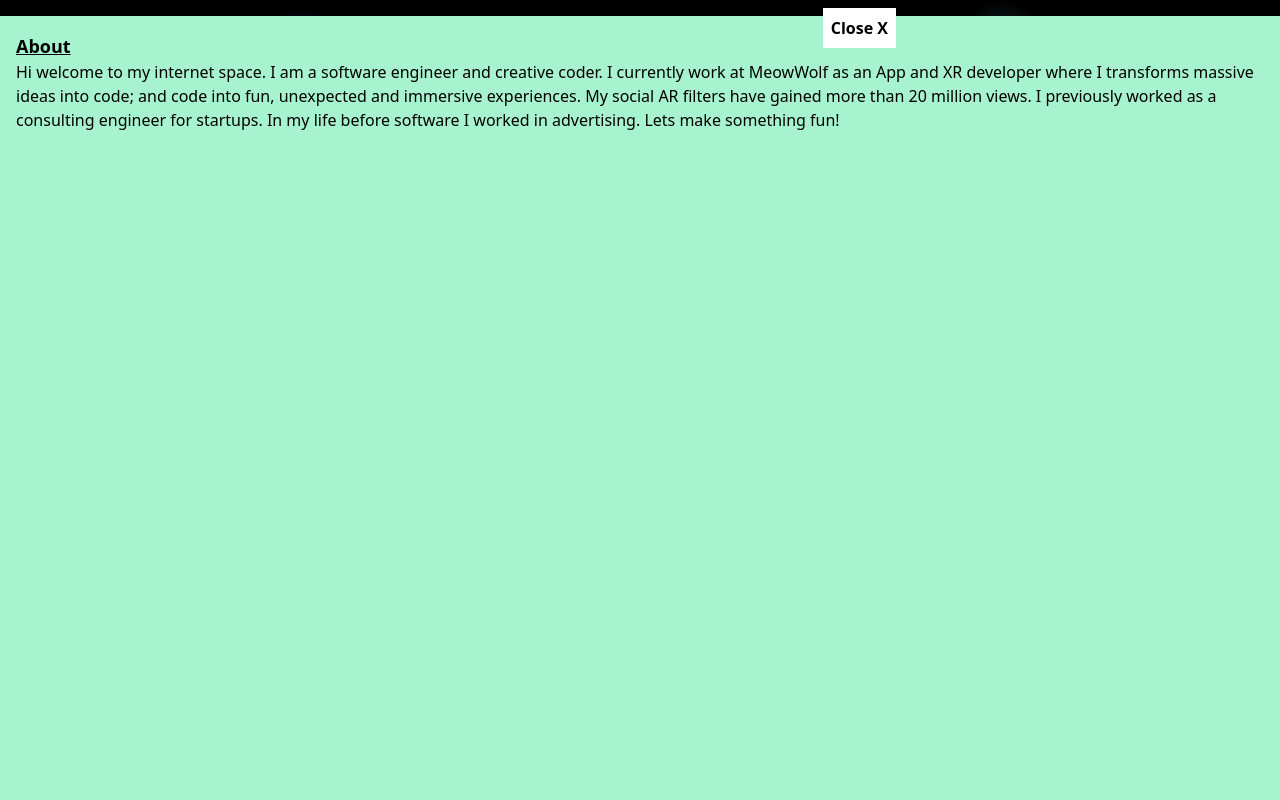
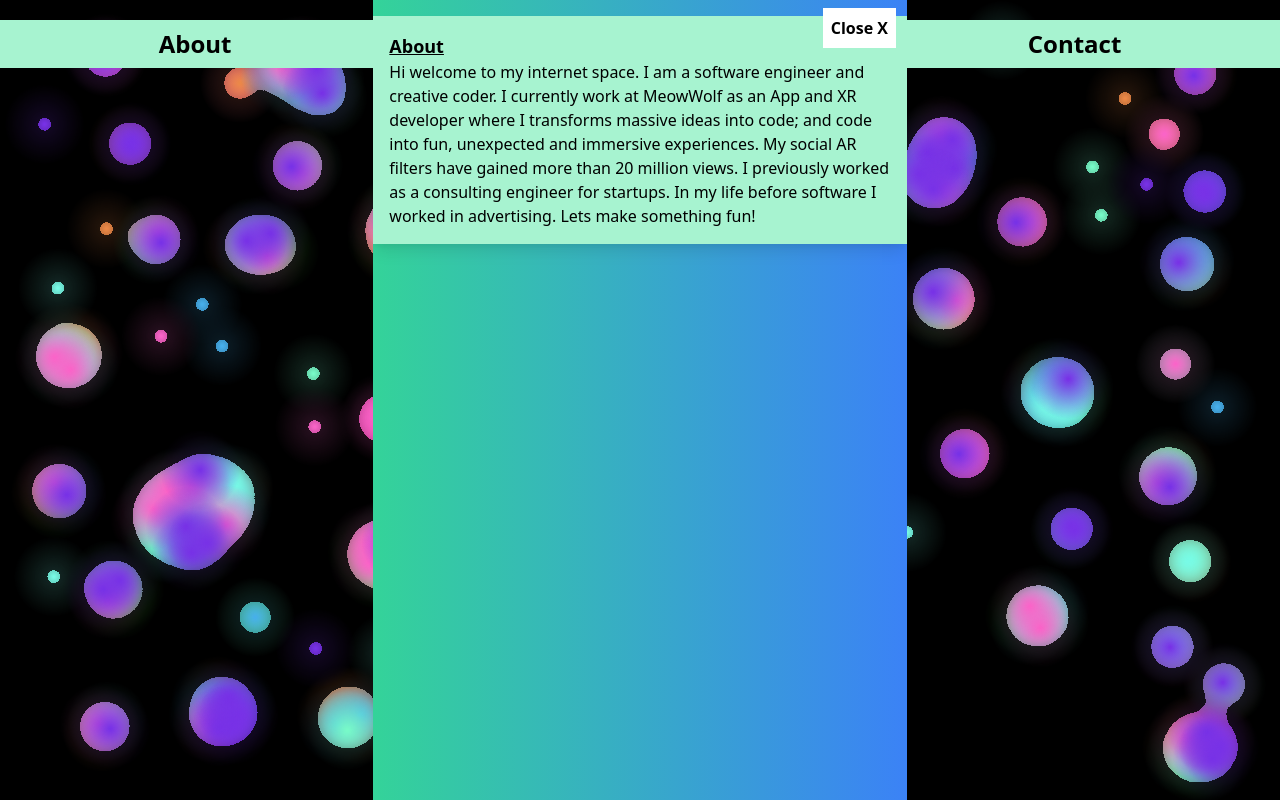
Before and after one commit to s-r-jones/sam-site, a Next.js app: page / in a window 1280 px wide. Both pictures are taken after a click on the element "About". Built offline with nearby package versions, Linux system fonts and the light colour scheme.

Commit message:
lesss go

```diff
--- a/package.json
+++ b/package.json
@@ -15,6 +15,7 @@
     "react-dom": "17.0.1",
     "react-iframe": "^1.8.0",
     "react-slick": "^0.27.13",
+    "react-use": "^15.3.4",
     "slick-carousel": "^1.8.1",
     "tailwindcss": "^2.0.2"
   }
--- a/pages/index.js
+++ b/pages/index.js
@@ -1,7 +1,7 @@
 import { Fragment } from "react";
-import Head from "next/head";
 import Image from "next/image";
 import Slider from "react-slick";
+import { useTimeout } from "react-use";
 import "slick-carousel/slick/slick.css";
 import "slick-carousel/slick/slick-theme.css";
 
@@ -9,7 +9,7 @@ import { useState } from "react";
 
 export default function Home() {
   const [activeTab, setActiveTab] = useState(null);
-
+  const [isReady, cancel] = useTimeout(4000);
   return (
     <Fragment>
       <div
@@ -20,14 +20,39 @@ export default function Home() {
         px-4 md:px-10 py-2
         bg-green-200"
       >
-        <div onClick={() => setActiveTab(2)}>About</div>
+        <div
+          className="font-extrabold text-xl md:text-2xl"
+          onClick={() => setActiveTab(2)}
+        >
+          About
+        </div>
 
-        <div onClick={() => setActiveTab(0)}>Augmented Reality</div>
+        <div
+          className="font-extrabold text-xl md:text-2xl"
+          onClick={() => setActiveTab(0)}
+        >
+          AR
+        </div>
 
-        <div onClick={() => setActiveTab(1)}>Web Apps</div>
+        <div
+          className="font-extrabold text-xl md:text-2xl"
+          onClick={() => setActiveTab(1)}
+        >
+          Web
+        </div>
 
-        {/* <div onClick={() => setActiveTab(null)}>Contact</div> */}
+        <div
+          className="font-extrabold text-xl md:text-2xl"
+          onClick={() => setActiveTab(3)}
+        >
+          Contact
         </div>
+      </div>
+      {isReady() === false && (
+        <div className="text-gray-600 font-extrabold absolute top-40 left-40 text-4xl p-4 bg-gray-100 ">
+          Tap and Move to Play! :)
+        </div>
+      )}
       {activeTab !== null && (
         <div
           className="absolute top-2 right-4 md:right-96 bg-white text-black font-black p-2 z-10"
@@ -40,6 +65,7 @@ export default function Home() {
       {activeTab !== null && (
         <div className="content-container">
           {activeTab === 2 && (
+            <div className="card-list">
               <div className="card bg-green-200">
                 <h3 className="card-title font-extrabold">About</h3>
                 <div className="card-description">
@@ -48,8 +74,9 @@ export default function Home() {
                   developer where I transforms massive ideas into code; and code
                   into fun, unexpected and immersive experiences. My social AR
                   filters have gained more than 20 million views. I previously
-                worked as a consulting engineer for startups. In my life before
-                software I worked in advertising. Lets make something fun!
+                  worked as a consulting engineer for startups. In my life
+                  before software I worked in advertising. Lets make something
+                  fun!
                 </div>
                 <div className="card-images max-w-sm mx-auto">
                   {/* <Slider
@@ -65,7 +92,22 @@ export default function Home() {
                 </Slider> */}
                 </div>
               </div>
+            </div>
           )}
+
+          {activeTab === 3 && (
+            <div className="card-list">
+              <div className="card bg-green-200">
+                <h3 className="card-title font-extrabold">Contact</h3>
+                <div className="card-description">
+                  Interested in making an AR Project or Web App?
+                  <div className="my-5">Email me @:</div>
+                  <div> B S A M J O N E S @ G M A I L.com</div>
+                </div>
+              </div>
+            </div>
+          )}
+
           {activeTab === 1 && (
             <div className="card-list">
               <h3 className="ml-4 mt-2 underline text-lg font-extrabold">
```
Also changed, not shown: 1 other file (tests, documents, lock files or other folders). Lines whose indentation alone changed are shown as unchanged.
